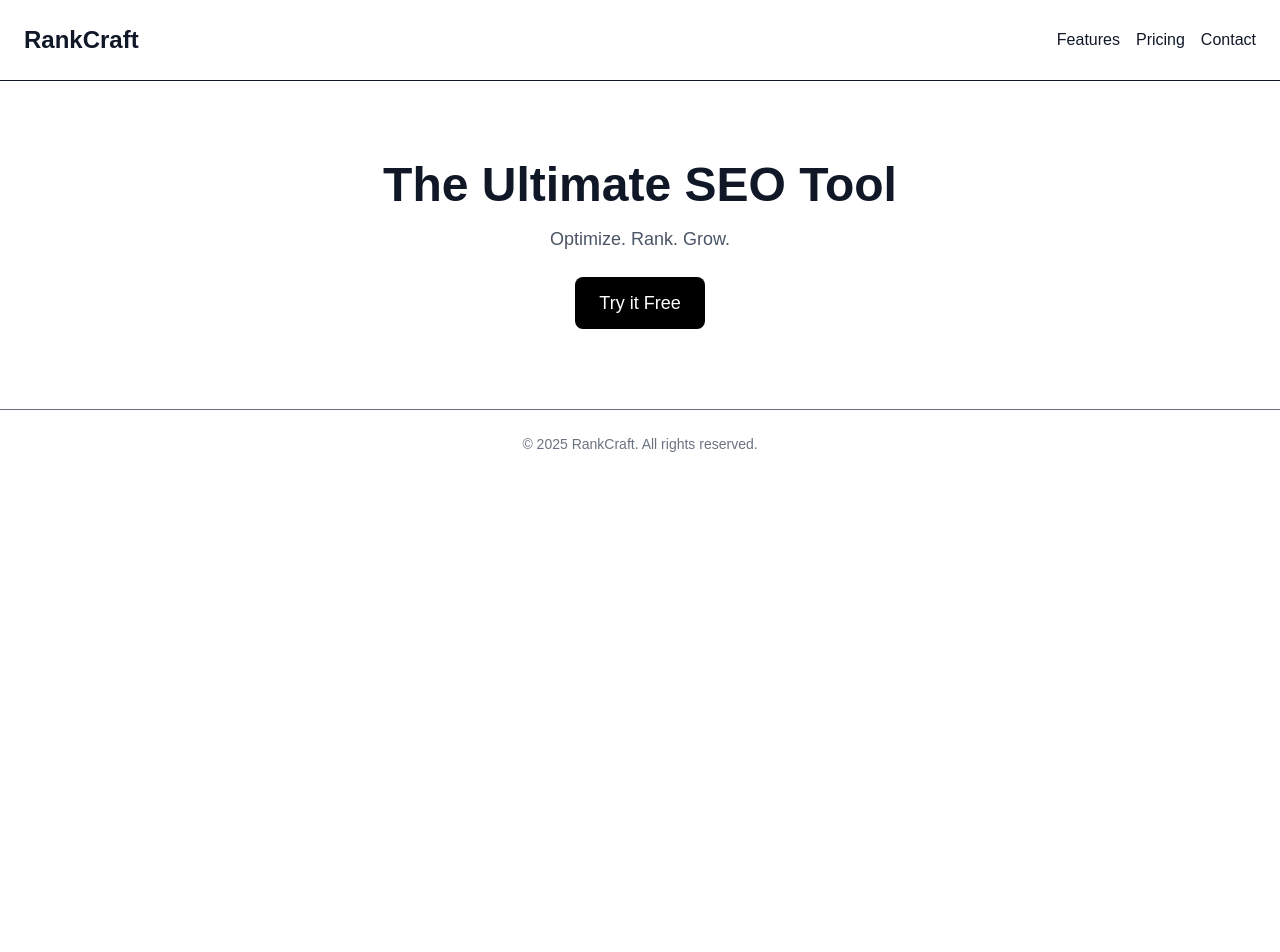
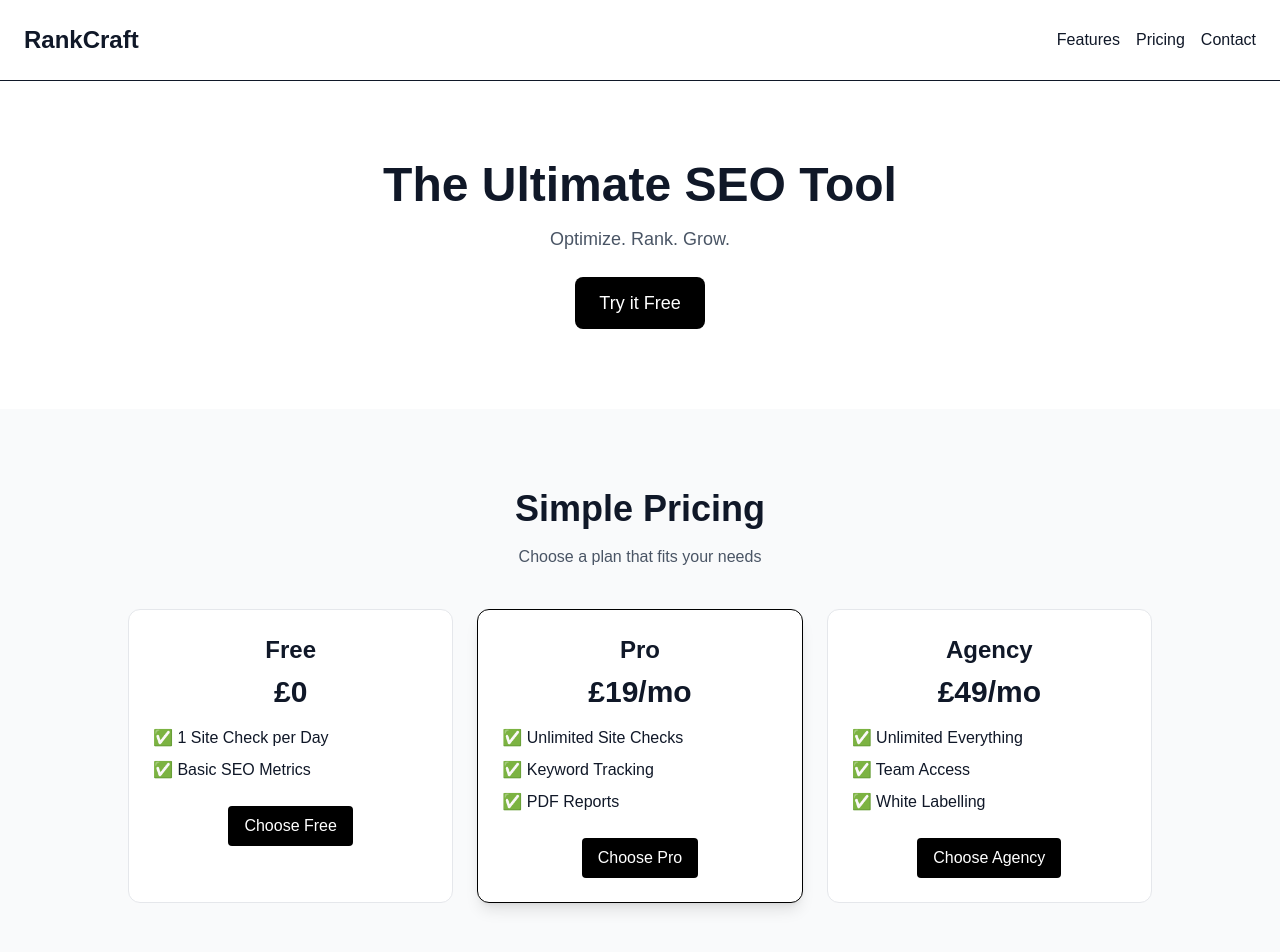
Before and after one commit to davidy6437/rankcraft, a Next.js app: page / in a window 1280 px wide. Shown: the top 952 px of the page. Before the commit the page ends 800 px from the top, so only its background shows below. Built offline with nearby package versions, Linux system fonts and the light colour scheme.

Commit message:
Add pricing section

```diff
--- a/src/app/page.tsx
+++ b/src/app/page.tsx
@@ -18,6 +18,52 @@ export default function HomePage() {
         </button>
       </section>
 
+      <section id="pricing" className="py-20 bg-gray-50 text-center">
+  <h2 className="text-4xl font-bold mb-4">Simple Pricing</h2>
+  <p className="text-gray-600 mb-10">Choose a plan that fits your needs</p>
+
+  <div className="flex flex-col md:flex-row gap-6 justify-center max-w-5xl mx-auto">
+    {[
+      {
+        name: 'Free',
+        price: '£0',
+        features: ['1 Site Check per Day', 'Basic SEO Metrics'],
+        highlight: false,
+      },
+      {
+        name: 'Pro',
+        price: '£19/mo',
+        features: ['Unlimited Site Checks', 'Keyword Tracking', 'PDF Reports'],
+        highlight: true,
+      },
+      {
+        name: 'Agency',
+        price: '£49/mo',
+        features: ['Unlimited Everything', 'Team Access', 'White Labelling'],
+        highlight: false,
+      },
+    ].map(({ name, price, features, highlight }) => (
+      <div
+        key={name}
+        className={`flex-1 p-6 rounded-xl border ${
+          highlight ? 'bg-white shadow-lg border-black' : 'bg-white border-gray-200'
+        }`}
+      >
+        <h3 className="text-2xl font-semibold mb-2">{name}</h3>
+        <p className="text-3xl font-bold mb-4">{price}</p>
+        <ul className="text-left space-y-2 mb-6">
+          {features.map((f, i) => (
+            <li key={i}>✅ {f}</li>
+          ))}
+        </ul>
+        <button className="px-4 py-2 bg-black text-white rounded hover:bg-gray-800">
+          Choose {name}
+        </button>
+      </div>
+    ))}
+  </div>
+</section>
+
       <footer className="p-6 border-t text-center text-sm text-gray-500">
         © {new Date().getFullYear()} RankCraft. All rights reserved.
       </footer>
```
